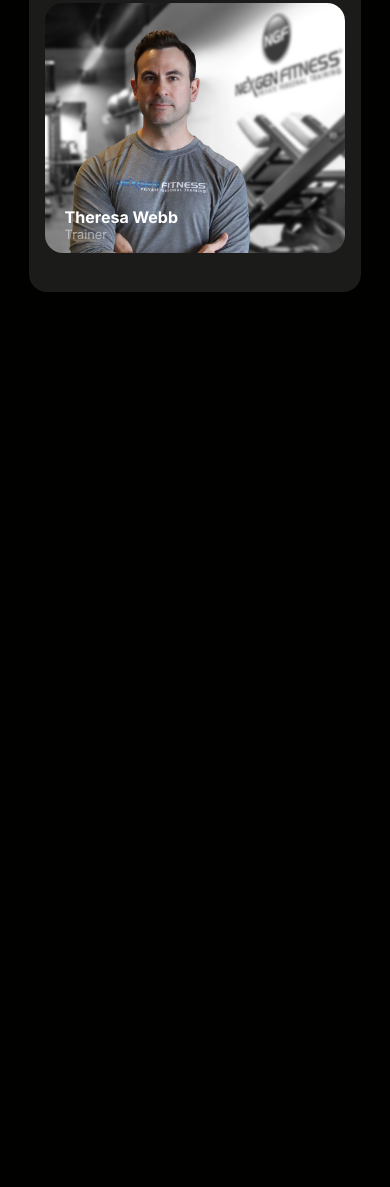
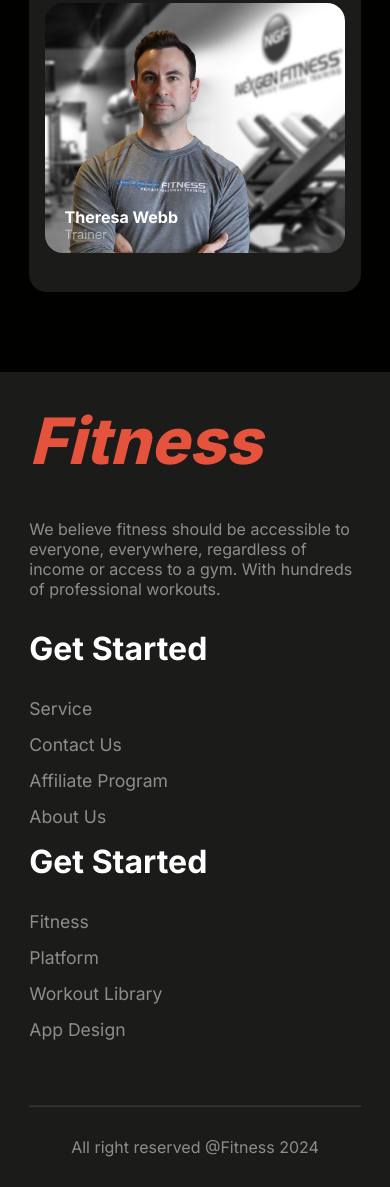
Before and after one commit to mdrony5134/Assingment_2_Fitness_Website, a plain HTML site: page index.html in a window 390 px wide. Shown: the part 5908-7095 px from the top of the page. Before the commit the page ends 6280 px from the top, so only its background shows below. Drawn offline with Linux system fonts and the light colour scheme.

Commit message:
footer part is finished with responsive of this part

```diff
--- a/index.html
+++ b/index.html
@@ -72,6 +72,7 @@
       <!-- banner section end -->
     </header>
     <!-- header end -->
+
     <!-- main start -->
     <main>
       <!-- habit section start -->
@@ -115,12 +116,19 @@
       <section>
         <div class="extra_mile_container container">
           <div class="extra_mile_content">
-            <h3>Run an Extra <br> Mile Easily</h3>
-            <p>We believe fitness should be accessible to everyone, everywhere, regardless of income or access to a gym. With hundreds of professional workouts.</p>
+            <h3>
+              Run an Extra <br />
+              Mile Easily
+            </h3>
+            <p>
+              We believe fitness should be accessible to everyone, everywhere,
+              regardless of income or access to a gym. With hundreds of
+              professional workouts.
+            </p>
             <button class="btn_primary">Join Now</button>
           </div>
           <div class="extra_mile_image">
-            <img src="./images/run.jpg" alt="run image">
+            <img src="./images/run.jpg" alt="run image" />
           </div>
         </div>
       </section>
@@ -130,7 +138,10 @@
       <section>
         <div class="bmi_header_content">
           <h2>BMI Calculator</h2>
-          <p>We believe fitness should be accessible to everyone, everywhere, regardless of income or access to a gym.</p>
+          <p>
+            We believe fitness should be accessible to everyone, everywhere,
+            regardless of income or access to a gym.
+          </p>
         </div>
         <div class="bmi">
           <div class="bmi_container container">
@@ -166,15 +177,18 @@
             <div class="bmi_calculate_container">
               <div class="bmi_calculate_content">
                 <h3>Calculate your BMI</h3>
-              <p>We believe fitness should be accessible to everyone, everywhere, regardless of income or access to a gym. </p>
+                <p>
+                  We believe fitness should be accessible to everyone,
+                  everywhere, regardless of income or access to a gym.
+                </p>
               </div>
               <form>
                 <div class="flex">
-               <input type="text"  id="height" placeholder="Height/cm">
-              <input type="text"  id="Weight" placeholder="Weight/kg">
+                  <input type="text" id="height" placeholder="Height/cm" />
+                  <input type="text" id="Weight" placeholder="Weight/kg" />
                 </div>
                 <div class="flex">
-               <input type="text"  id="age" placeholder="Age">
+                  <input type="text" id="age" placeholder="Age" />
                   <select name="" id="sex">
                     <option value="sex">Sex</option>
                   </select>
@@ -195,12 +209,16 @@
         <div class="team_container container">
           <div class="team_content">
             <h2>Meet Our Team</h2>
-            <p>We believe fitness should be accessible to everyone, everywhere, regardless of income or <br> access to a gym.</p>
+            <p>
+              We believe fitness should be accessible to everyone, everywhere,
+              regardless of income or <br />
+              access to a gym.
+            </p>
           </div>
           <div class="team_member_container">
             <div class="team">
               <div class="team_image">
-              <img src="./images/trainer1.png" alt="trainer image">
+                <img src="./images/trainer1.png" alt="trainer image" />
               </div>
               <div class="team_profile">
                 <h4>Jerome Bell</h4>
@@ -209,7 +227,7 @@
             </div>
             <div class="team">
               <div class="team_image">
-              <img src="./images/trainer2.png" alt="trainer image">
+                <img src="./images/trainer2.png" alt="trainer image" />
               </div>
               <div class="team_profile">
                 <h4>Cameron William</h4>
@@ -218,7 +236,7 @@
             </div>
             <div class="team">
               <div class="team_image">
-              <img src="./images/trainer3.png" alt="trainer image">
+                <img src="./images/trainer3.png" alt="trainer image" />
               </div>
               <div class="team_profile">
                 <h4>Darrell Steward</h4>
@@ -227,7 +245,7 @@
             </div>
             <div class="team">
               <div class="team_image">
-              <img src="./images/trainer4.png" alt="trainer image">
+                <img src="./images/trainer4.png" alt="trainer image" />
               </div>
               <div class="team_profile">
                 <h4>Dianne Russell</h4>
@@ -236,7 +254,7 @@
             </div>
             <div class="team">
               <div class="team_image">
-              <img src="./images/trainer5.png" alt="trainer image">
+                <img src="./images/trainer5.png" alt="trainer image" />
               </div>
               <div class="team_profile">
                 <h4>Cody Fisher</h4>
@@ -245,7 +263,7 @@
             </div>
             <div class="team">
               <div class="team_image">
-              <img src="./images/trainer6.png" alt="trainer image">
+                <img src="./images/trainer6.png" alt="trainer image" />
               </div>
               <div class="team_profile">
                 <h4>Theresa Webb</h4>
@@ -260,7 +278,40 @@
     <!-- main end -->
 
     <!-- footer start -->
-    <footer></footer>
+    <footer>
+      <div class="footer_container container">
+        <div class="footer_content">
+          <div class="footer_details">
+          <h1>Fitness</h1>
+          <p>
+            We believe fitness should be accessible to everyone, everywhere,
+            regardless of income or access to a gym. With hundreds of
+            professional workouts.
+          </p>
+        </div>
+        <div class="get_started_content">
+          <h2>Get Started</h2>
+          <ul>
+            <li><a href="#">Service</a></li>
+            <li><a href="#">Contact Us</a></li>
+            <li><a href="#">Affiliate Program</a></li>
+            <li><a href="#">About Us</a></li>
+          </ul>
+        </div>
+        <div class="get_started_content">
+          <h2>Get Started</h2>
+          <ul>
+            <li><a href="#">Fitness</a></li>
+            <li><a href="#">Platform</a></li>
+            <li><a href="#">Workout Library</a></li>
+            <li><a href="#">App Design</a></li>
+          </ul>
+        </div>
+        </div>
+        <hr />
+        <p>All right reserved @Fitness 2024</p>
+      </div>
+    </footer>
     <!-- footer end -->
   </body>
 </html>
--- a/styles/style.css
+++ b/styles/style.css
@@ -400,12 +400,64 @@ input[type="text"] {
   bottom: 50px;
   left: 20px;
 }
-.team_profile p{
+.team_profile p {
   font-size: 0.8rem;
   font-weight: 400;
   color: var(--text-secondary-color);
 }
 /* our team style end */
+
+/* footer style start */
+footer {
+  background: rgba(255, 255, 255, 0.1);
+}
+.footer_content {
+  padding: 60px 0px 70px 0px;
+  display: flex;
+  justify-content: space-between;
+}
+.footer_details {
+  width: 440px;
+}
+.footer_details h1 {
+  font-size: 4.5rem;
+  font-weight: 800;
+  color: #e6533c;
+  font-style: italic;
+  margin-bottom: 10px;
+}
+.footer_details p {
+  font-size: 0.8rem;
+  font-weight: 400;
+  color: var(--text-secondary-color);
+}
+.get_started_content h2 {
+  font-size: 2rem;
+  font-weight: 700;
+  color: var(--text-primary-color);
+  margin-bottom: 30px;
+}
+.get_started_content ul li {
+  list-style: none;
+  margin-bottom: 15px;
+}
+.get_started_content li a {
+  text-decoration: none;
+  color: var(--text-secondary-color);
+  font-size: 1.1rem;
+  font-weight: 400;
+}
+hr{
+  border-color:  rgba(255, 255, 255, 0.1);
+}
+.footer_container p{
+  padding: 30px 0;
+  text-align: center;
+  color: var(--text-secondary-color);
+  font-size: 1.2rem;
+  font-weight: 400;
+}
+/* footer style end */
 
 /* responsive design start */
 
@@ -422,7 +474,8 @@ input[type="text"] {
   }
   .banner_container,
   .extra_mile_container,
-  .bmi_container {
+  .bmi_container,
+  .footer_content {
     flex-direction: column;
   }
   .habit_type_container,
@@ -436,7 +489,8 @@ input[type="text"] {
   .bmi_header_content,
   .bmi_calculate_container,
   .bmi_table,
-  .team_content {
+  .team_content,
+  .footer_details {
     width: 100%;
   }
   .btn_primary {
@@ -485,14 +539,26 @@ input[type="text"] {
   .bmi_header_content {
     padding: 0px 20px;
   }
-  .team_image img{
+  .team_image img {
     width: 100%;
   }
-  .team_member_container{
+  .team_member_container {
     padding: 20px 15px 0px 15px;
   }
-  .team_content h2{
+  .team_content h2 {
     font-size: 2rem;
+  }
+  .footer_content{
+    padding: 30px 0px 50px 0px;
+  }
+  .footer_details h1{
+    font-size: 4rem;
+  }
+  .footer_content p{
+    text-align: left;
+  }
+  .footer_container p{
+    font-size: 1rem;
   }
 }
 /* responsive design end */
```
Lines whose indentation alone changed are shown as unchanged.
